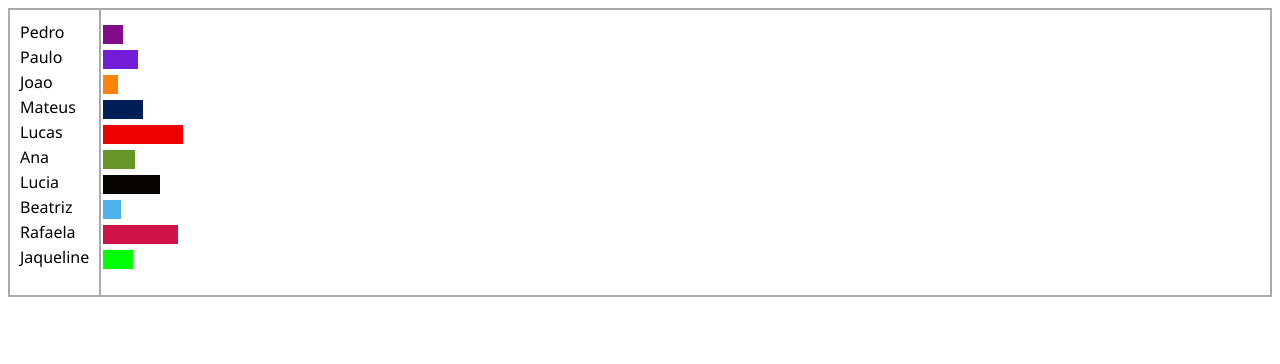
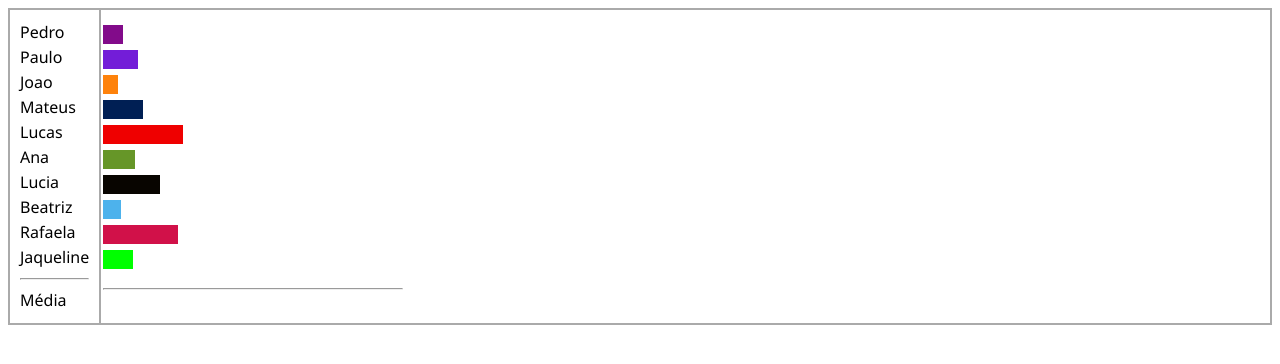
Before and after one commit to Marcelo-RM/grafico-media, a plain HTML site: page index.html in a window 1280 px wide. Drawn offline with nearby package versions, Linux system fonts and the light colour scheme.

Commit message:
separacao por funcoes

```diff
--- a/css/master.css
+++ b/css/master.css
@@ -8,11 +8,6 @@ body {
     align-content: center;
     justify-content: flex-start;
     padding: 0 10px;
-}
-
-.containerGraph HR {
-    width: 135%;
-    transform: translate(-10px, 0px);
 }
 
 .containerGraph ul {
--- a/index.html
+++ b/index.html
@@ -17,6 +17,7 @@
 
         <div class="svgContainer">
             <svg></svg>
+            <hr>
         </div>
     </div>
     <script src="js/master.js"></script>
--- a/js/master.js
+++ b/js/master.js
@@ -6,17 +6,41 @@ var cores = ['#820B8A', '#731DD8', '#FE820B', '#001F54', '#EF0000',
 
 //Cria lista
 createList(nomes);
+createGraph(idades);
+
+
+
+function createList(arrNomes) {
+    var ulList = document.getElementById("graphList");
+
+    arrNomes.forEach(function (element) {
+        var li = document.createElement("li");
+        li.innerText = element;
+
+        ulList.appendChild(li);
+    });
+
+    //Cria barra separadora e média
+    var hr = document.createElement("hr");
+    var liMedia = document.createElement("li");
+    liMedia.innerText = "Média";
+
+    ulList.appendChild(hr);
+    ulList.appendChild(liMedia);
+}
+
+function createGraph(arrValues) {
 
     var alturaBarra = 20;
     var grafico = d3.select('svg')
         .attr('height', function () {
-        return idades.length * 25;
+            return arrValues.length * 25;
         })
         .selectAll('rect')
-    .data(idades)
+        .data(arrValues)
         .enter()
         .append('rect')
-    .attr('width', function (idade) { return idade; })
+        .attr('width', function (valor) { return valor; })
         .attr('height', alturaBarra - 1)
         .attr('transform', function (d, i) {
             //return "translate(0," + i * alturaBarra + ")";
@@ -26,14 +50,4 @@ var grafico = d3.select('svg')
             return cores[i];
         });
 
-
-function createList(arrNomes) {
-    var ulList = document.getElementById("graphList");
-
-    arrNomes.forEach(function(element) {
-        var li = document.createElement("li");
-        li.innerText = element;
-
-        ulList.appendChild(li);
-    });
 }
```
Lines whose indentation alone changed are shown as unchanged.
